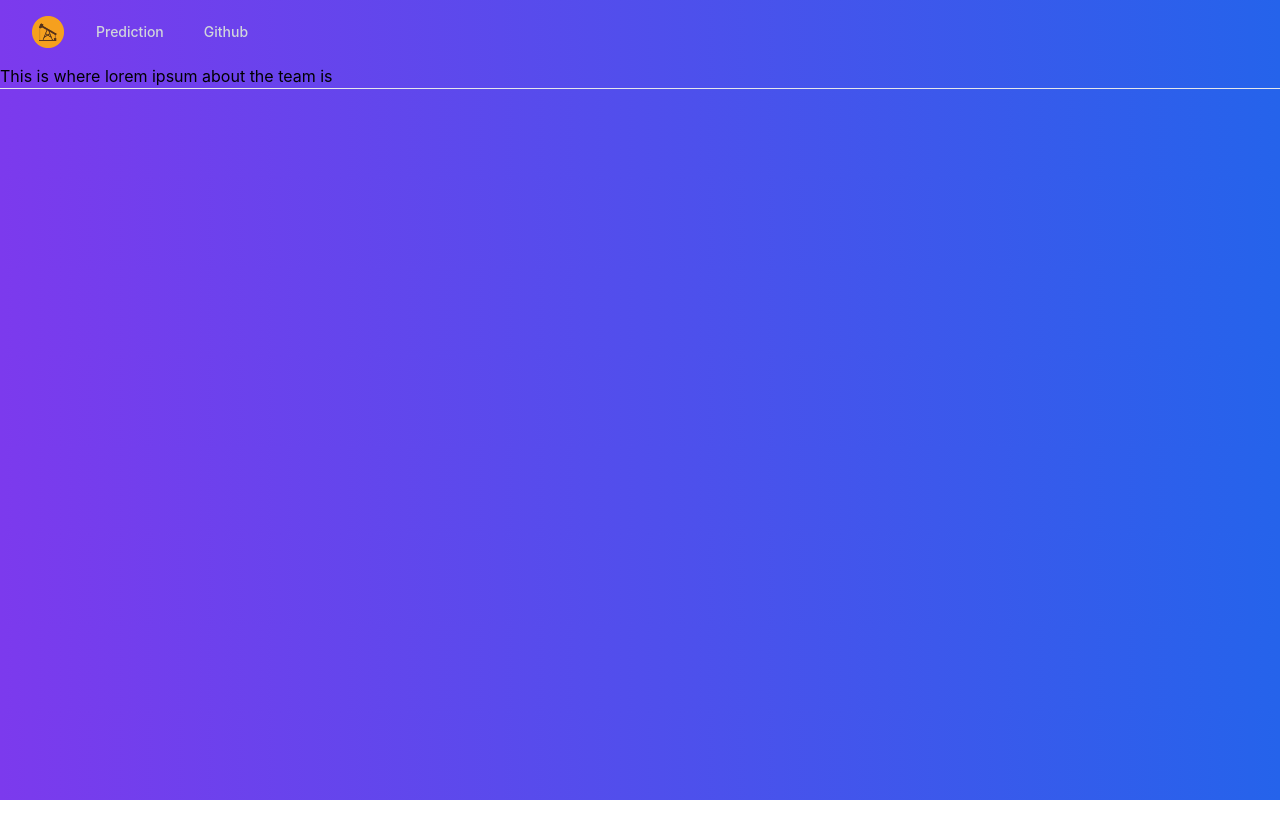
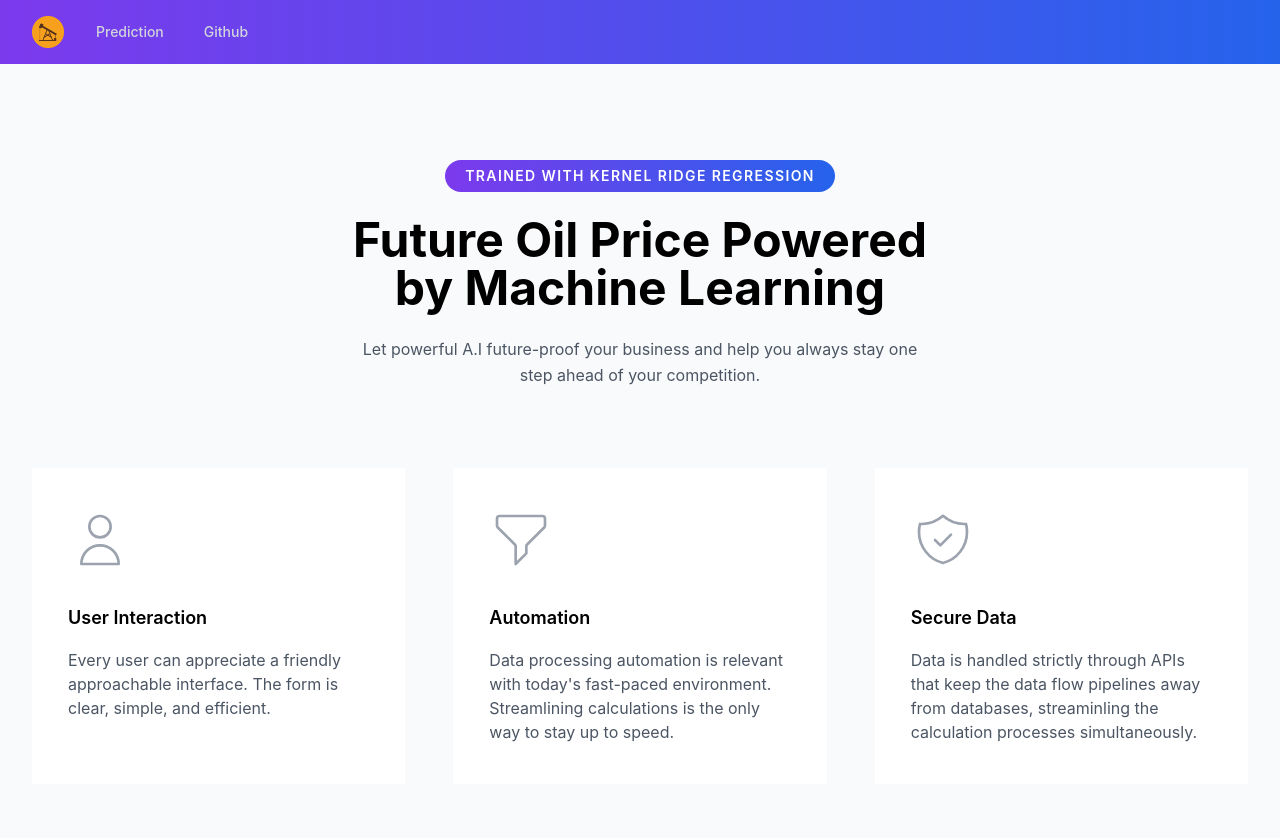
Before and after one commit to KevinZheng14815/Hackathon, a React (Create React App) app in the folder frontend/: page / in a window 1280 px wide. Shown: the top 838 px of the page. Before the commit the page ends 800 px from the top, so only its background shows below. Built offline with nearby package versions, Linux system fonts and the light colour scheme; the HTML template or start-up script is replaced by a standard one.

Commit message:
homepage done

```diff
--- a/frontend/src/App.js
+++ b/frontend/src/App.js
@@ -14,8 +14,10 @@ import {
 function App() {
   return (
 
+
     <BrowserRouter>
-    <Navbar />
+      <Navbar />
+
     </BrowserRouter>
 
   );
--- a/frontend/src/pages/Home.js
+++ b/frontend/src/pages/Home.js
@@ -2,9 +2,51 @@ import React from 'react';
 
 const Home = () => {
   return (
-    <div className="Home">
-      <h1>This is where lorem ipsum about the team is</h1>
-      <hr></hr>
+    <div className="bg-gradient-to-r from-purple-600 to-blue-600">
+      <section class="py-10 bg-gray-50 sm:py-16 lg:py-24">
+    <div class="px-4 mx-auto max-w-7xl sm:px-6 lg:px-8">
+        <div class="max-w-xl mx-auto text-center">
+            <div class="inline-flex px-5 py-1.5 mx-auto rounded-full bg-gradient-to-r from-fuchsia-600 to-blue-600">
+                <p class="text-sm font-semibold tracking-widest text-white uppercase">Trained With Kernel Ridge Regression</p>
+            </div>
+            <h2 class="mt-6 text-3xl font-bold leading-tight text-black sm:text-4xl lg:text-5xl">Future Oil Price Powered by Machine Learning</h2>
+            <p class="mt-6 text-base leading-relaxed text-gray-600">Let powerful A.I future-proof your business and help you always stay one step ahead of your competition.</p>
+        </div>
+
+        <div class="grid grid-cols-1 gap-5 mt-12 sm:grid-cols-3 lg:mt-20 lg:gap-x-12">
+            <div class="transition-all duration-200 bg-white hover:shadow-xl">
+                <div class="py-10 px-9">
+                    <svg class="w-16 h-16 text-gray-400" xmlns="http://www.w3.org/2000/svg" fill="none" viewBox="0 0 24 24" stroke="currentColor">
+                        <path stroke-linecap="round" stroke-linejoin="round" stroke-width="1" d="M16 7a4 4 0 11-8 0 4 4 0 018 0zM12 14a7 7 0 00-7 7h14a7 7 0 00-7-7z" />
+                    </svg>
+                    <h3 class="mt-8 text-lg font-semibold text-black">User Interaction</h3>
+                    <p class="mt-4 text-base text-gray-600">Every user can appreciate a friendly approachable interface. The form is clear, simple, and efficient.</p>
+                </div>
+            </div>
+
+            <div class="transition-all duration-200 bg-white hover:shadow-xl">
+                <div class="py-10 px-9">
+                    <svg class="w-16 h-16 text-gray-400" xmlns="http://www.w3.org/2000/svg" fill="none" viewBox="0 0 24 24" stroke="currentColor">
+                        <path stroke-linecap="round" stroke-linejoin="round" stroke-width="1" d="M3 4a1 1 0 011-1h16a1 1 0 011 1v2.586a1 1 0 01-.293.707l-6.414 6.414a1 1 0 00-.293.707V17l-4 4v-6.586a1 1 0 00-.293-.707L3.293 7.293A1 1 0 013 6.586V4z" />
+                    </svg>
+                    <h3 class="mt-8 text-lg font-semibold text-black">Automation</h3>
+                    <p class="mt-4 text-base text-gray-600">Data processing automation is relevant with today's fast-paced environment. Streamlining calculations is the only way to stay up to speed.</p>
+                </div>
+            </div>
+
+            <div class="transition-all duration-200 bg-white hover:shadow-xl">
+                <div class="py-10 px-9">
+                    <svg class="w-16 h-16 text-gray-400" xmlns="http://www.w3.org/2000/svg" fill="none" viewBox="0 0 24 24" stroke="currentColor">
+                        <path stroke-linecap="round" stroke-linejoin="round" stroke-width="1" d="M9 12l2 2 4-4m5.618-4.016A11.955 11.955 0 0112 2.944a11.955 11.955 0 01-8.618 3.04A12.02 12.02 0 003 9c0 5.591 3.824 10.29 9 11.622 5.176-1.332 9-6.03 9-11.622 0-1.042-.133-2.052-.382-3.016z" />
+                    </svg>
+                    <h3 class="mt-8 text-lg font-semibold text-black">Secure Data</h3>
+                    <p class="mt-4 text-base text-gray-600">Data is handled strictly through APIs that keep the data flow pipelines away from databases, streaminling the calculation processes simultaneously.</p>
+                </div>
+            </div>
+        </div>
+    </div>
+</section>
+
 
     </div>
   );
--- a/frontend/src/pages/Prediction.js
+++ b/frontend/src/pages/Prediction.js
@@ -90,6 +90,7 @@ const Prediction = () => {
   const today = new Date(timeElapsed);
   //console.log(today)
   //0 is default value
+
   const [newsResponse, setnewsResponse] = useState(0);
   useEffect(() => {
     const options = {
```
